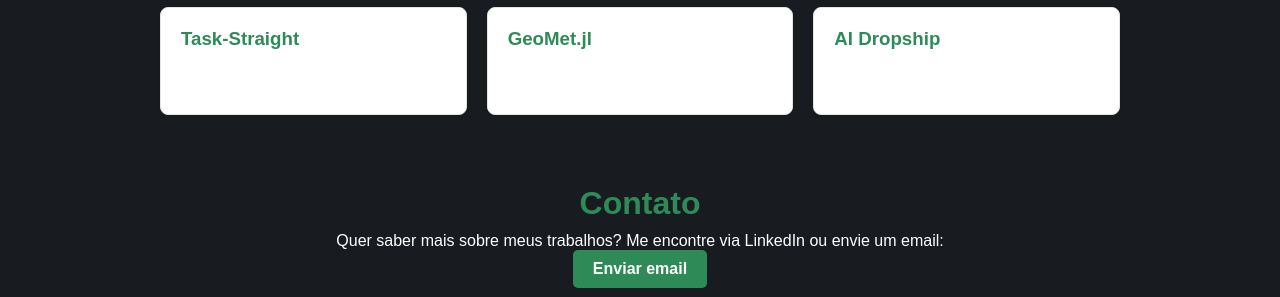
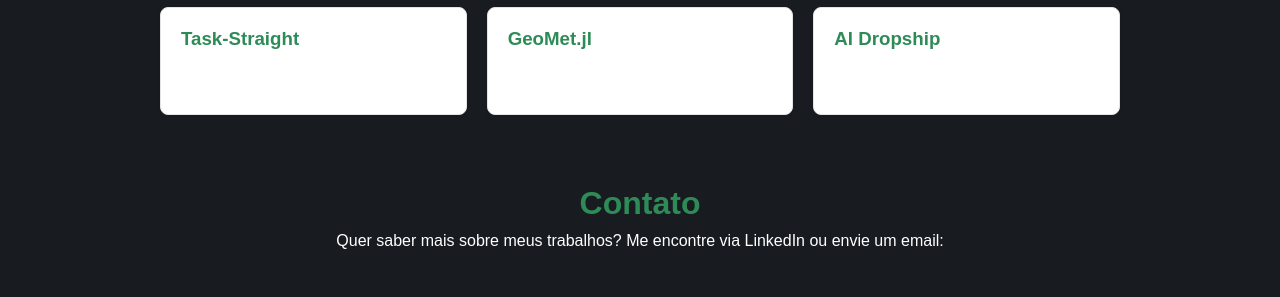
Before and after one commit to JoaoVGuerra06/Curriculojv, a plain HTML site: page index.html in a window 1280 px wide. Shown: the part 646-943 px from the top of the page. Drawn offline with Linux system fonts and the light colour scheme; a web font is replaced by a local one.

Commit message:
Atualizar o index.html

```diff
--- a/index.html
+++ b/index.html
@@ -58,7 +58,7 @@
     <div class="container" style="text-align:center">
       <h2>Contato</h2>
       <p>Quer saber mais sobre meus trabalhos? Me encontre via LinkedIn ou envie um email:</p>
-      <a class="btn" href="mailto:contato@joaovitor.dev">Enviar email</a>
+      <!-- <a class="btn" href="mailto:contato@joaovitor.dev">Enviar email</a> -->
     </div>
     <div class="social-links">
       <a href="https://github.com/JoaoVGuerra06" target="_blank" class="social-icon"><i class="fab fa-github"></i></a>
```
